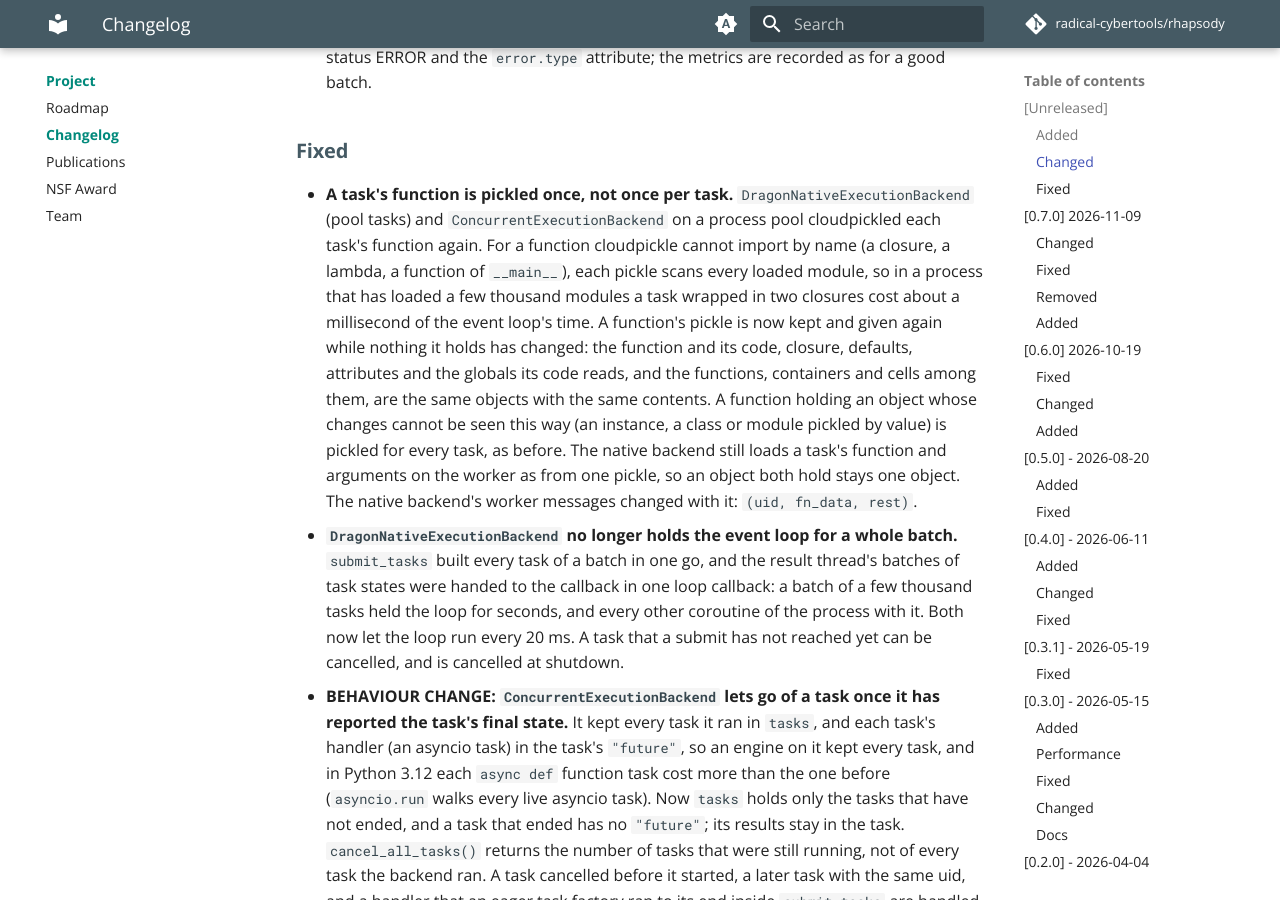
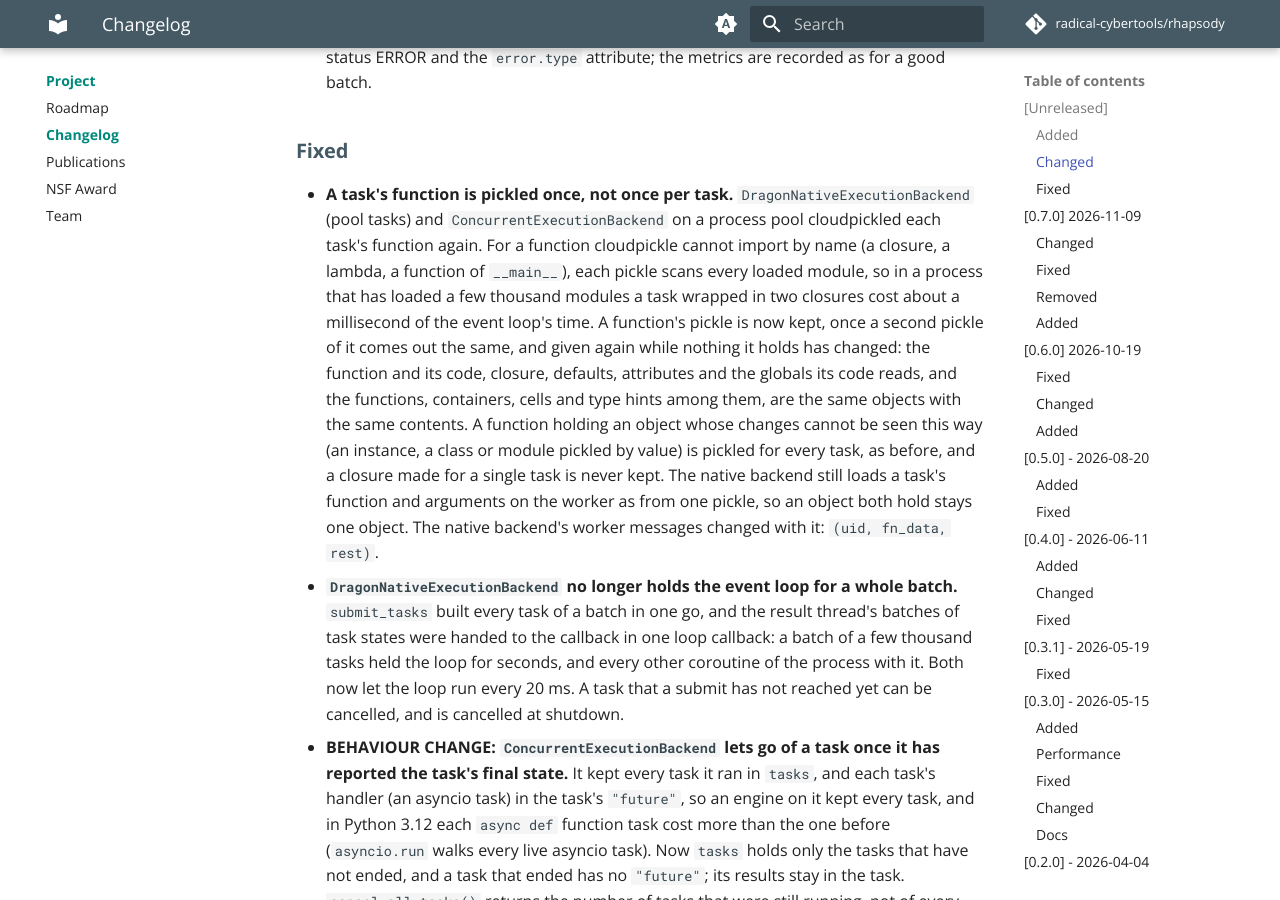
Before and after one commit to radical-cybertools/rhapsody, an MkDocs documentation site: the page built from docs/changelogs.md, in a window 1280 px wide and 900 px high, scrolled down 2060 px. Built offline with MkDocs 1.6.1 and Material for MkDocs 9.7.7, drawn with Linux system fonts in a browser that asks for light colours; comment, search, counter and statistics services are not loaded.

Commit message:
docs: a function's pickle is kept once a second one comes out the same

```diff
--- a/CHANGELOG.md
+++ b/CHANGELOG.md
@@ -82,11 +82,12 @@
   again. For a function cloudpickle cannot import by name (a closure, a lambda, a function of
   `__main__`), each pickle scans every loaded module, so in a process that has loaded a few
   thousand modules a task wrapped in two closures cost about a millisecond of the event loop's
-  time. A function's pickle is now kept and given again while nothing it holds has changed: the
-  function and its code, closure, defaults, attributes and the globals its code reads, and the
-  functions, containers and cells among them, are the same objects with the same contents. A
-  function holding an object whose changes cannot be seen this way (an instance, a class or
-  module pickled by value) is pickled for every task, as before. The native backend still loads
+  time. A function's pickle is now kept, once a second pickle of it comes out the same, and given
+  again while nothing it holds has changed: the function and its code, closure, defaults,
+  attributes and the globals its code reads, and the functions, containers, cells and type hints
+  among them, are the same objects with the same contents. A function holding an object whose
+  changes cannot be seen this way (an instance, a class or module pickled by value) is pickled for
+  every task, as before, and a closure made for a single task is never kept. The native backend still loads
   a task's function and arguments on the worker as from one pickle, so an object both hold stays
   one object. The native backend's worker messages changed with it: `(uid, fn_data, rest)`.
 - **`DragonNativeExecutionBackend` no longer holds the event loop for a whole batch.**
```
Also changed, not shown: docs/execution/dragon-native.md (+4 -3 lines).
